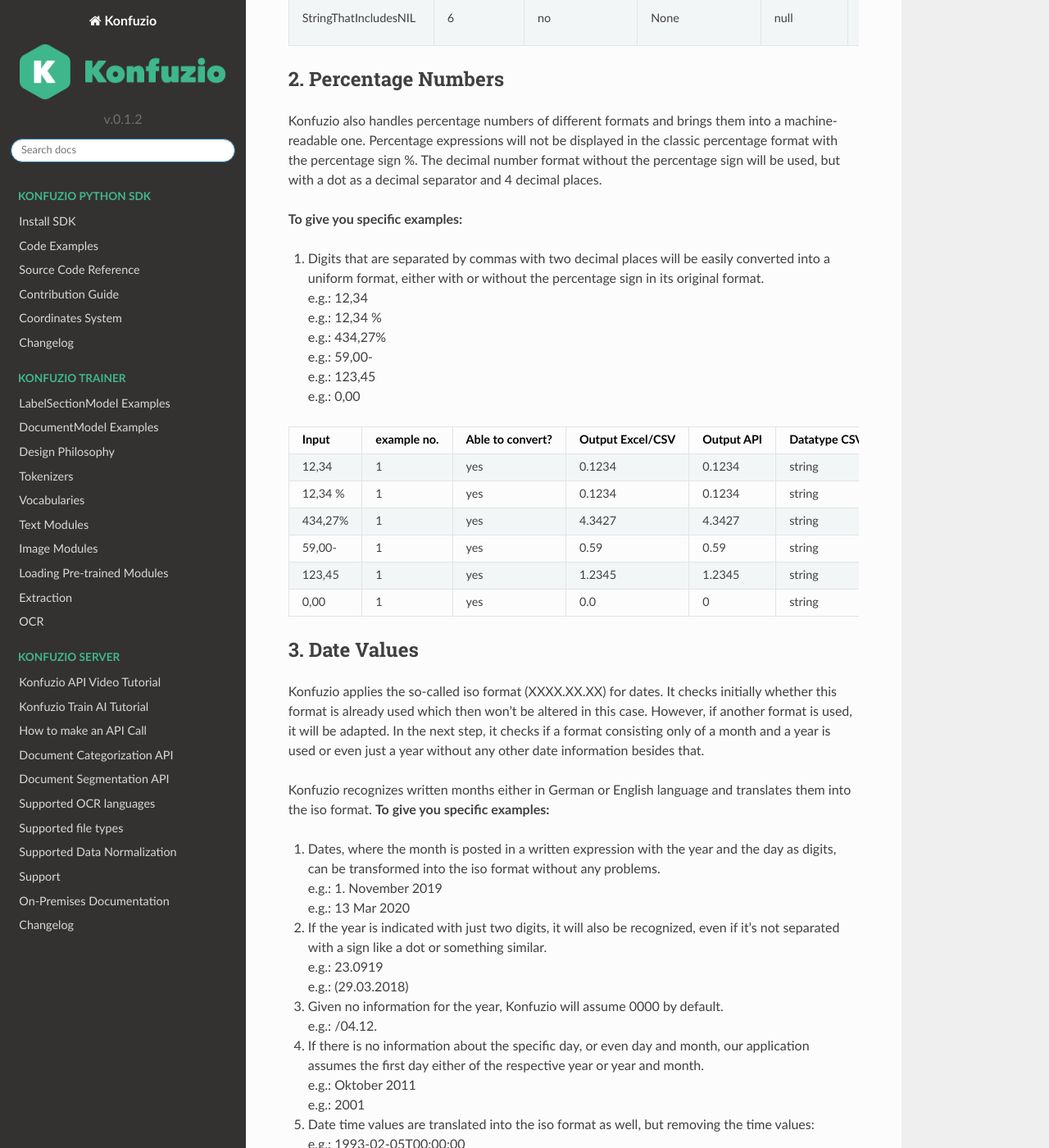
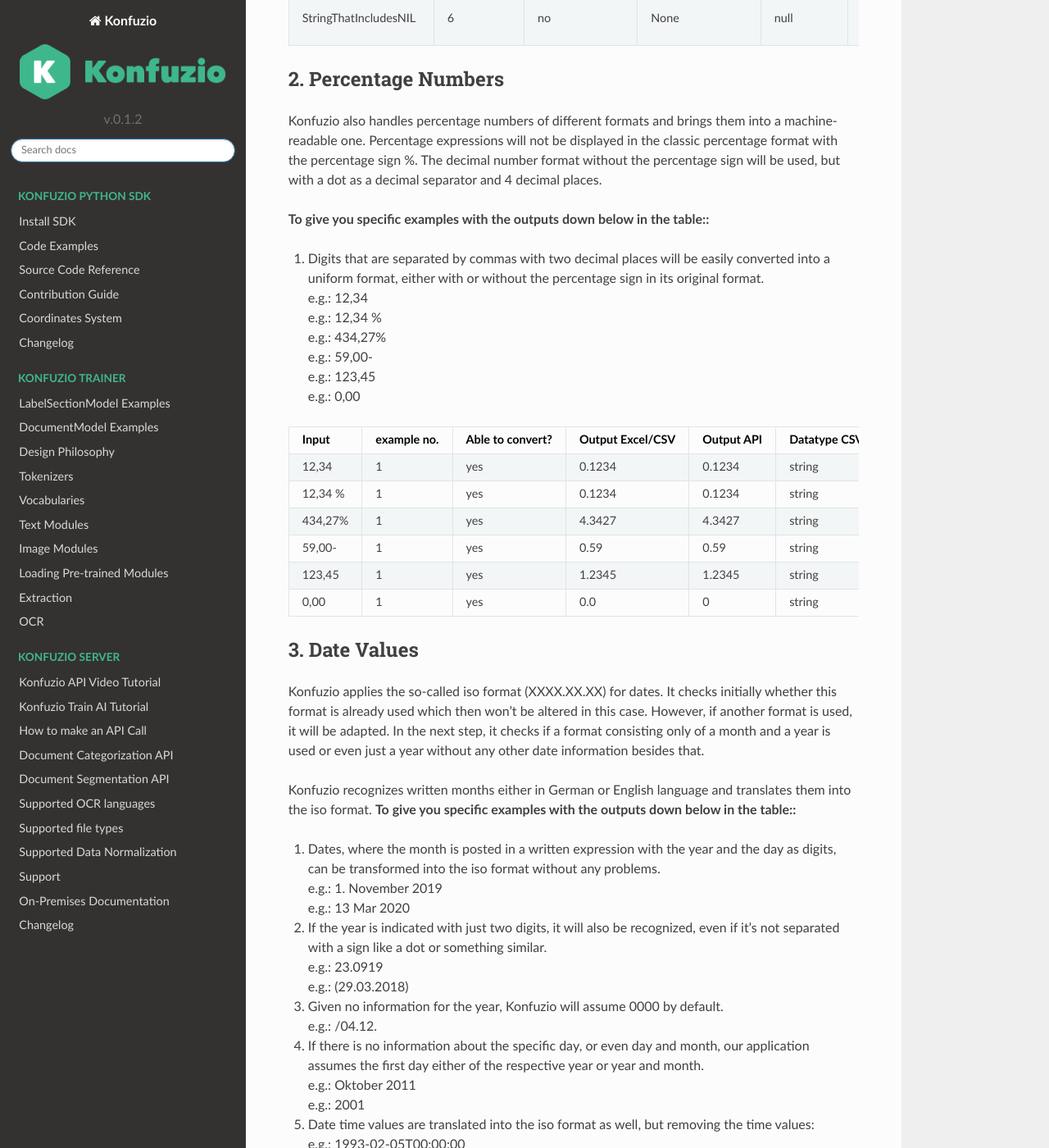
Before and after one commit to konfuzio-ai/konfuzio-sdk, a Sphinx documentation site: the page built from docs/web/Normalization_doc_v0.2.md, in a window 1280 px wide and 1400 px high, scrolled down 2219 px. Shown: the whole window at 82% size. Built offline with Sphinx 7.4.7 and the Read the Docs theme 2.0.0, drawn with Linux system fonts in a browser that asks for light colours; some of the changed text lies outside the part shown.

Commit message:
Update Normalization_doc_v0.2.md

```diff
--- a/docs/web/Normalization_doc_v0.2.md
+++ b/docs/web/Normalization_doc_v0.2.md
@@ -17,7 +17,7 @@
 As there are varying ways to display float numbers, e.g. by using dots instead of commas to display the thousands mark or decimal numbers, Konfuzio also takes care of this to display it in a uniform format.
 The uniform chosen format uses the English/American standard. Hence, dots are used as a separation for decimal numbers and commas to mark the thousands with two decimal places.
 
-**To give you specific examples:**
+**To give you specific examples with the outputs down below in the table:**
 1) Expressions only consisting of one or multiple dashes will be translated into Zero:
 e.g.: -,-
 
@@ -75,7 +75,7 @@
 
 Konfuzio also handles percentage numbers of different formats and brings them into a machine-readable one. Percentage expressions will not be displayed in the classic percentage format with the percentage sign %. The decimal number format without the percentage sign will be used, but with a dot as a decimal separator and 4 decimal places.
 
-**To give you specific examples:**
+**To give you specific examples with the outputs down below in the table::**
 1) Digits that are separated by commas with two decimal places will be easily converted into a uniform format, either with or without the percentage sign in its original format.
 e.g.: 12,34
 e.g.: 12,34 %
@@ -102,7 +102,7 @@
 Konfuzio recognizes written months either in German or English language and translates them into the iso format.
 
 
-**To give you specific examples:**
+**To give you specific examples with the outputs down below in the table::**
 1) Dates, where the month is posted in a written expression with the year and the day as digits, can be transformed into the iso format without any problems.
 e.g.: 1. November 2019
 e.g.: 13 Mar 2020
@@ -153,7 +153,7 @@
 
 Given the following examples, you can recognize how certain expressions are clustered into either "False" or "True" boolean values. If the expression is including one of the "no" or "yes" words from above, Konfuzio allocates it to True or False. However, normalization is only possible if the signal words are the first word of the annotation to avoid false positives with word combinations of words from the _no_list_ and _yes_list_, e.g. nicht vorhanden or mit ohne.
 
-**To give you specific examples:**
+**To give you specific examples with the outputs down below in the table::**
 1) The word "nicht" ("no") will be assigned to "false".
 2) The expression "ja" ("yes") will be translated into "true".
 3) Expressions including the no or yes signal words can be translated, but only if the expression is starting with this word:
```
